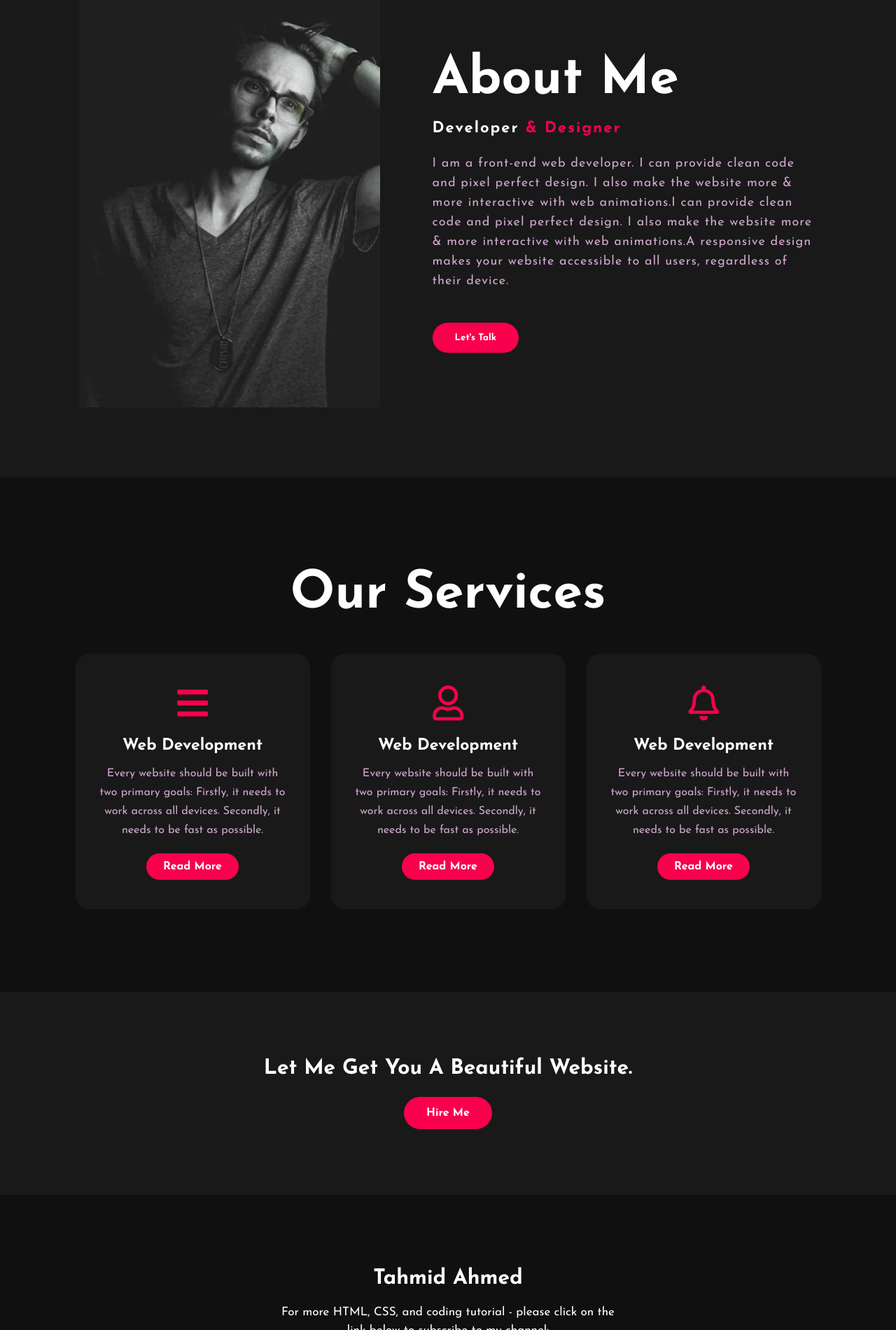
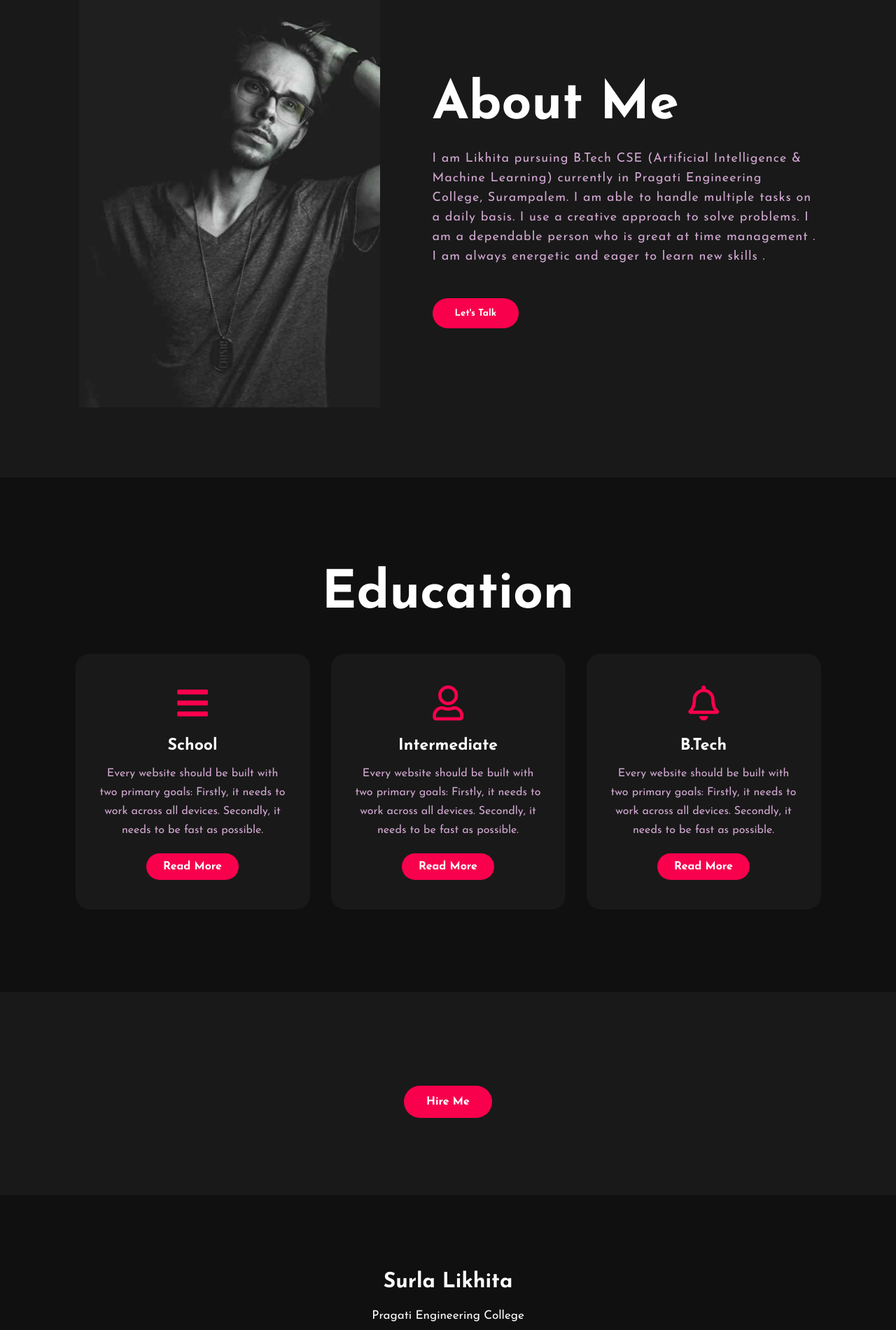
Before and after one commit to LikhitaSurla/Portfolio, a plain HTML site: page index.html in a window 1280 px wide. Shown: the part 900-2800 px from the top of the page at 70% size. Drawn offline with Linux system fonts and the light colour scheme.

Commit message:
Portfolio

```diff
--- a/index.html
+++ b/index.html
@@ -18,18 +18,19 @@
 			<h2 class="logo">Portfo<span>lio</span></h2>
 			<ul>
 				<li><a href="#">Home</a></li>
-				<li><a href="#">About Us</a></li>
-				<li><a href="#">Services</a></li>
+				<li><a href="#">About Me</a></li>
+				<li><a href="#">Education</a></li>
+
 				<li><a href="#">Skills</a></li>
-				<li><a href="#">Contact Us</a></li>
+				<li><a href="#">Contact Me</a></li>
 			</ul>
 			<a href="#" class="btn">Subscribe</a>
 		</nav>
 
 		<div class="content">
 			<h4>Hello, my name is</h4>
-			<h1>Likhita <span>Surla</span></h1>
-			<h3>I'am a Web Developer.</h3>
+			<h3> Surla <span> Likhita </span></h3>
+			<h3>I'am a Student.</h3>
 			<div class="newslatter">
 				<form>
 					<input type="email" name="email" id="mail" placeholder="Enter Your Email">
@@ -45,8 +46,8 @@
 			<img src="img/main-img.png">
 			<div class="about-text">
 				<h2>About Me</h2>
-				<h5>Developer <span>& Designer</span></h5>
-				<p>I am a front-end web developer. I can provide clean code and pixel perfect design. I also make the website more & more interactive with web animations.I can provide clean code and pixel perfect design. I also make the website more & more interactive with web animations.A responsive design makes your website accessible to all users, regardless of their device.</p>
+				<h5><span> </span></h5>
+				<p>I am Likhita pursuing B.Tech CSE (Artificial Intelligence & Machine Learning) currently in Pragati Engineering College, Surampalem. I am able to handle multiple tasks on a daily basis. I use a creative approach to solve problems. I am a dependable person who is great at time management . I am always energetic and eager to learn new skills .</p>
 				<button type="button">Let's Talk</button>
 			</div>
 		</div>
@@ -55,13 +56,13 @@
 	<!-----service section start----------->
 	<div class="service">
 		<div class="title">
-			<h2>Our Services</h2>
+			<h2>Education</h2>
 		</div>
 
 		<div class="box">
 			<div class="card">
 				<i class="fas fa-bars"></i>
-				<h5>Web Development</h5>
+				<h5>School</h5>
 				<div class="pra">
 					<p>Every website should be built with two primary goals: Firstly, it needs to work across all devices. Secondly, it needs to be fast as possible.</p>
 
@@ -73,7 +74,7 @@
 
 			<div class="card">
 				<i class="far fa-user"></i>
-				<h5>Web Development</h5>
+				<h5>Intermediate</h5>
 				<div class="pra">
 					<p>Every website should be built with two primary goals: Firstly, it needs to work across all devices. Secondly, it needs to be fast as possible.</p>
 
@@ -85,7 +86,7 @@
 
 			<div class="card">
 				<i class="far fa-bell"></i>
-				<h5>Web Development</h5>
+				<h5>B.Tech</h5>
 				<div class="pra">
 					<p>Every website should be built with two primary goals: Firstly, it needs to work across all devices. Secondly, it needs to be fast as possible.</p>
 
@@ -99,20 +100,20 @@
 
 	<!------Contact Me------>
 	<div class="contact-me">
-		<p>Let Me Get You A Beautiful Website.</p>
+		<p> </p>
 		<a class="button-two" href="#">Hire Me</a>
 	</div>
 
 	<!------footer start--------->
 	<footer>
-		<p>Tahmid Ahmed</p>
-		<p>For more HTML, CSS, and coding tutorial - please click on the link below to subscribe to my channel:</p>
+		<p>Surla Likhita</p>
+		<p>Pragati Engineering College</p>
 		<div class="social">
 			<a href="#"><i class="fab fa-facebook-f"></i></a>
 			<a href="#"><i class="fab fa-instagram"></i></a>
 			<a href="#"><i class="fab fa-dribbble"></i></a>
 		</div>
-		<p class="end">CopyRight By Tahmid Ahmed</p>
+		<p>class="end">CopyRight By Surla Likhita</p>
 	</footer>
 </body>
 </html>
```
